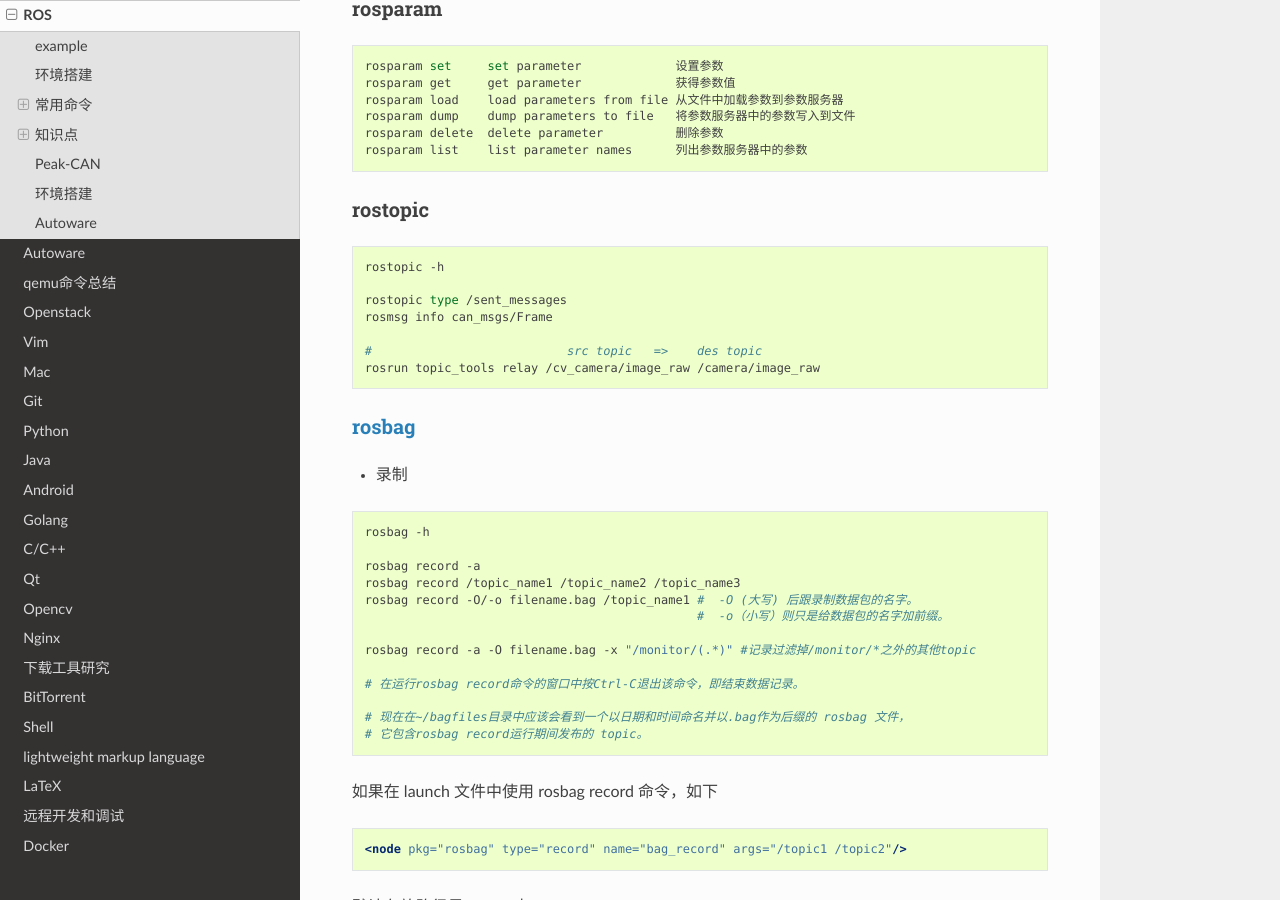
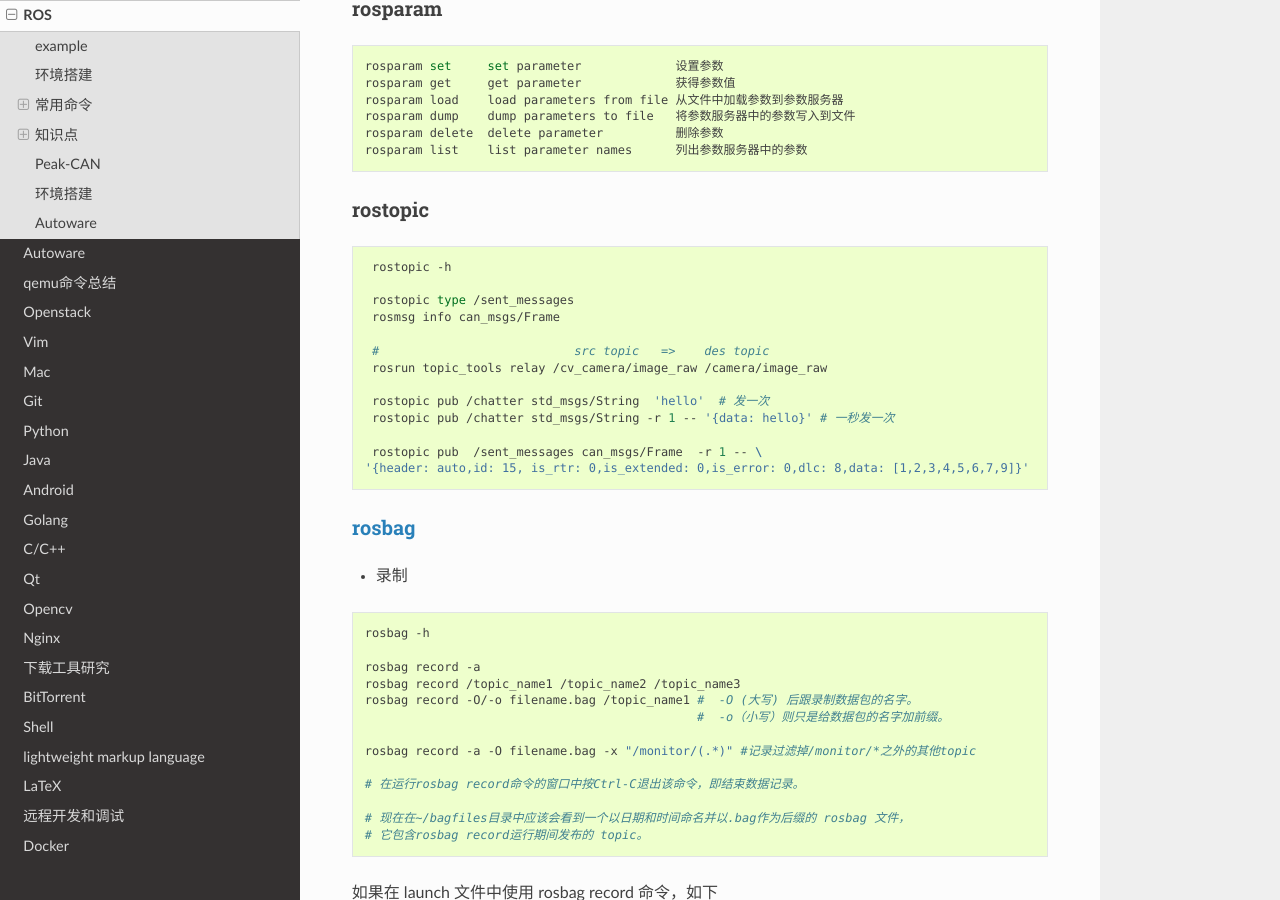
Before and after one commit to my-rds-store/my_space, a Sphinx documentation site: the page built from source/ros/index.rst, in a window 1280 px wide and 900 px high, scrolled down 2017 px. Built offline with Sphinx 7.4.7 and the Read the Docs theme 2.0.0, drawn with Linux system fonts in a browser that asks for light colours.

Commit message:
update ...

```diff
--- a/source/ros/index.rst
+++ b/source/ros/index.rst
@@ -139,6 +139,12 @@
 
         #                           src topic   =>    des topic
         rosrun topic_tools relay /cv_camera/image_raw /camera/image_raw
+
+        rostopic pub /chatter std_msgs/String  'hello'  # 发一次
+        rostopic pub /chatter std_msgs/String -r 1 -- '{data: hello}' # 一秒发一次
+
+        rostopic pub  /sent_messages can_msgs/Frame  -r 1 -- \
+       '{header: auto,id: 15, is_rtr: 0,is_extended: 0,is_error: 0,dlc: 8,data: [1,2,3,4,5,6,7,9]}'
 
 
 `rosbag <http://wiki.ros.org/rosbag/Commandline>`_
```
